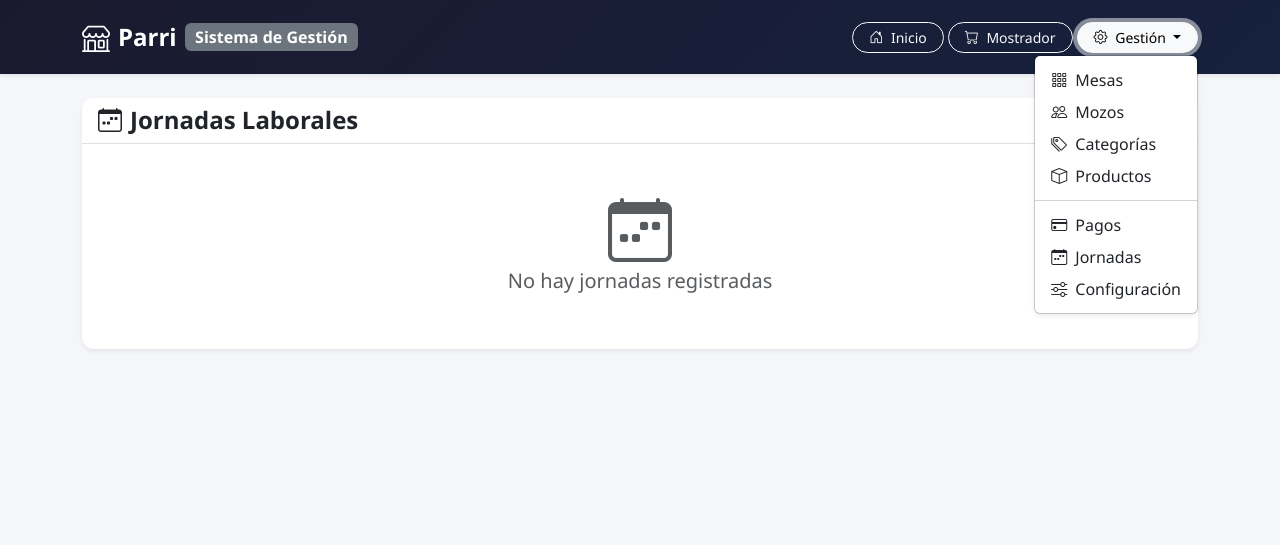
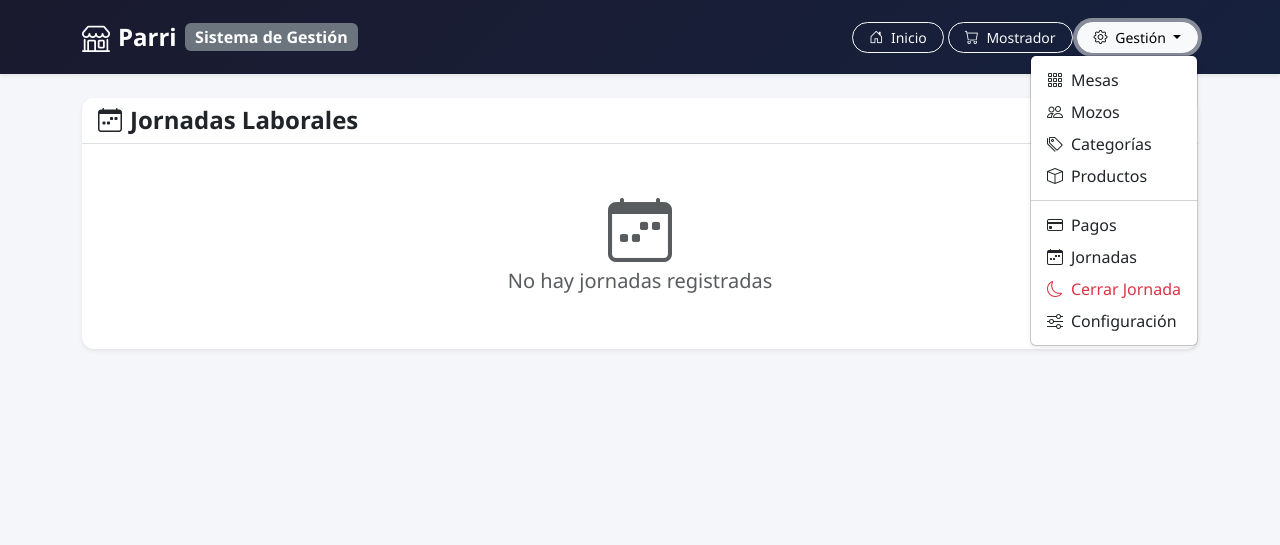
Before and after one commit to kencraft/ParriApp, a Flask app: page /jornadas in a window 1280 px wide, after a click on "Gestión". Shown: the top 545 px of the page. Run offline with Flask 3, Linux system fonts and the light colour scheme; data that the repository does not hold is empty; some libraries are stand-ins or nearby versions.

Commit message:
opcion de cierre de jornada y resumen en tiempo real con selector

```diff
--- a/app.py
+++ b/app.py
@@ -78,10 +78,13 @@ def resumen():
     if jornada_id:
         jornada = JornadaLaboral.query.get(jornada_id)
     if not jornada:
-        jornada = JornadaLaboral.query.filter_by(activa=False).order_by(JornadaLaboral.id.desc()).first()
+        jornada = JornadaLaboral.query.filter_by(activa=True).first()
     if not jornada:
-        flash('No hay jornadas cerradas para mostrar', 'warning')
+        jornada = JornadaLaboral.query.order_by(JornadaLaboral.id.desc()).first()
+    if not jornada:
+        flash('No hay jornadas registradas para mostrar', 'warning')
         return redirect(url_for('index'))
+    todas_jornadas = JornadaLaboral.query.order_by(JornadaLaboral.id.desc()).all()
     pedidos_jornada = Pedido.query.filter(
         Pedido.jornada_id == jornada.id,
         Pedido.estado == 'cerrado'
@@ -105,6 +108,7 @@ def resumen():
     mensaje_ticket = Configuracion.obtener('mensaje_ticket', 'Gracias por su visita')
     return render_template('resumen.html',
         jornada=jornada,
+        todas_jornadas=todas_jornadas,
         total_ventas=total_ventas,
         pagos_por_metodo=pagos_por_metodo,
         total_comensales=total_comensales,
--- a/templates/base.html
+++ b/templates/base.html
@@ -32,6 +32,7 @@
                             <li><hr class="dropdown-divider"></li>
                             <li><a class="dropdown-item" href="{{ url_for('pagos.historial') }}"><i class="bi bi-credit-card me-2"></i>Pagos</a></li>
                             <li><a class="dropdown-item" href="{{ url_for('listar_jornadas') }}"><i class="bi bi-calendar-week me-2"></i>Jornadas</a></li>
+                            <li><a class="dropdown-item text-danger" href="{{ url_for('jornadas.cerrar_form') }}"><i class="bi bi-moon me-2"></i>Cerrar Jornada</a></li>
                             <li><a class="dropdown-item" href="{{ url_for('configuracion.editar') }}"><i class="bi bi-sliders me-2"></i>Configuración</a></li>
                         </ul>
                     </div>
--- a/templates/index.html
+++ b/templates/index.html
@@ -83,6 +83,11 @@
                     <i class="bi bi-receipt-cutoff me-1"></i> Resumen
                 </a>
             </div>
+            <div>
+                <a href="{{ url_for('jornadas.cerrar_form') }}" class="btn btn-outline-danger btn-sm rounded-pill">
+                    <i class="bi bi-moon me-1"></i> Cerrar Jornada
+                </a>
+            </div>
         </div>
     </div>
     <div class="card-body p-0">
--- a/templates/jornadas/listar.html
+++ b/templates/jornadas/listar.html
@@ -32,9 +32,12 @@
                             {% endif %}
                         </td>
                         <td class="text-end pe-4">
-                            {% if not j.activa %}
-                            <a href="{{ url_for('resumen', jornada_id=j.id) }}" class="btn btn-outline-primary btn-sm rounded-pill px-3" target="_blank">
+                            <a href="{{ url_for('resumen', jornada_id=j.id) }}" class="btn btn-outline-primary btn-sm rounded-pill px-3 me-1" target="_blank">
                                 <i class="bi bi-receipt me-1"></i> Resumen
+                            </a>
+                            {% if j.activa %}
+                            <a href="{{ url_for('jornadas.cerrar_form') }}" class="btn btn-danger btn-sm rounded-pill px-3">
+                                <i class="bi bi-moon me-1"></i> Cerrar Jornada
                             </a>
                             {% endif %}
                         </td>
```
Also changed, not shown: templates/resumen.html (+17 -1 lines).
